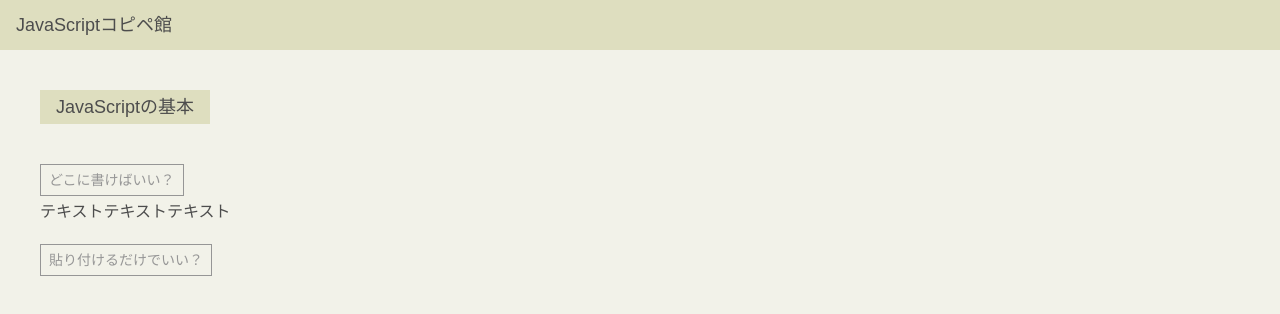
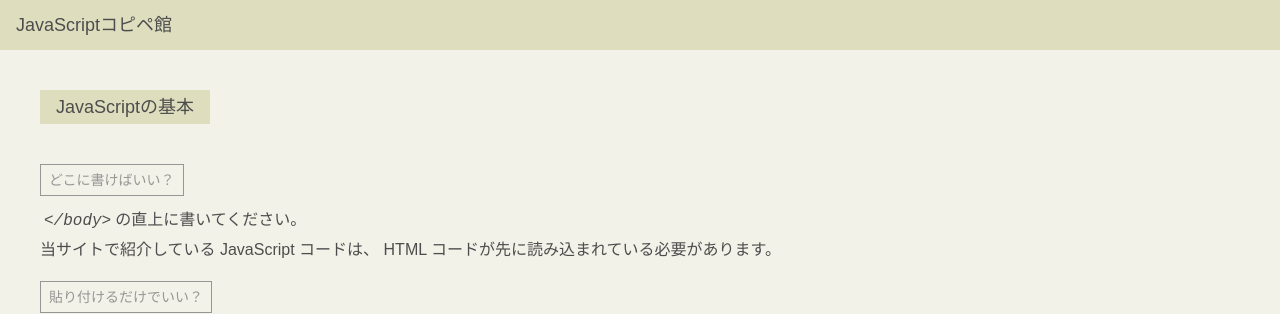
Before and after one commit to nkzttt/jscopyand, a website: page helps/js.html in a window 1280 px wide. Both pictures are taken after a click on the element "どこに書けばいい？". Shown: the top 314 px of the page. Drawn offline with Linux system fonts and the light colour scheme; some packages are replaced by stand-ins of ours.

Commit message:
added help page.

```diff
--- a/helps/js.html
+++ b/helps/js.html
@@ -19,11 +19,17 @@
     <ul class="jsBasics">
       <li class="jsBasics__item">
         <p data-js-selector="accordion" class="jsBasics__item__trigger">どこに書けばいい？</p>
-        <p class="jsBasics__item__body">テキストテキストテキスト</p>
+        <p class="jsBasics__item__body">
+          <code class="inlineCode">&lt;/body&gt;</code>の直上に書いてください。<br>
+          当サイトで紹介している JavaScript コードは、 HTML コードが先に読み込まれている必要があります。<br>
+        </p>
       </li>
       <li class="jsBasics__item">
         <p data-js-selector="accordion" class="jsBasics__item__trigger">貼り付けるだけでいい？</p>
-        <p class="jsBasics__item__body">テキストテキストテキスト</p>
+        <p class="jsBasics__item__body">
+          既に<code class="inlineCode">.js</code>ファイルがある、または新たに作成する場合は貼り付けるだけで良いです。<br>
+          <code class="inlineCode">.js</code>を作りたくない、よくわからない場合は<code class="inlineCode">&lt;script&gt;&lt;/script&gt;</code>というタグを作成し、その中に貼り付けてください。
+        </p>
       </li>
     </ul>
   </main>
--- a/style.css
+++ b/style.css
@@ -183,7 +183,7 @@ body {
     cursor: pointer;
 }
 .jsBasics__item__body {
-    margin-top: calc(var(--spacing-unit) - 0.35em);
+    margin-top: calc(var(--spacing-unit) * 2 - 0.35em);
     margin-bottom: -0.35em;
     line-height: 1.7;
 }
```
